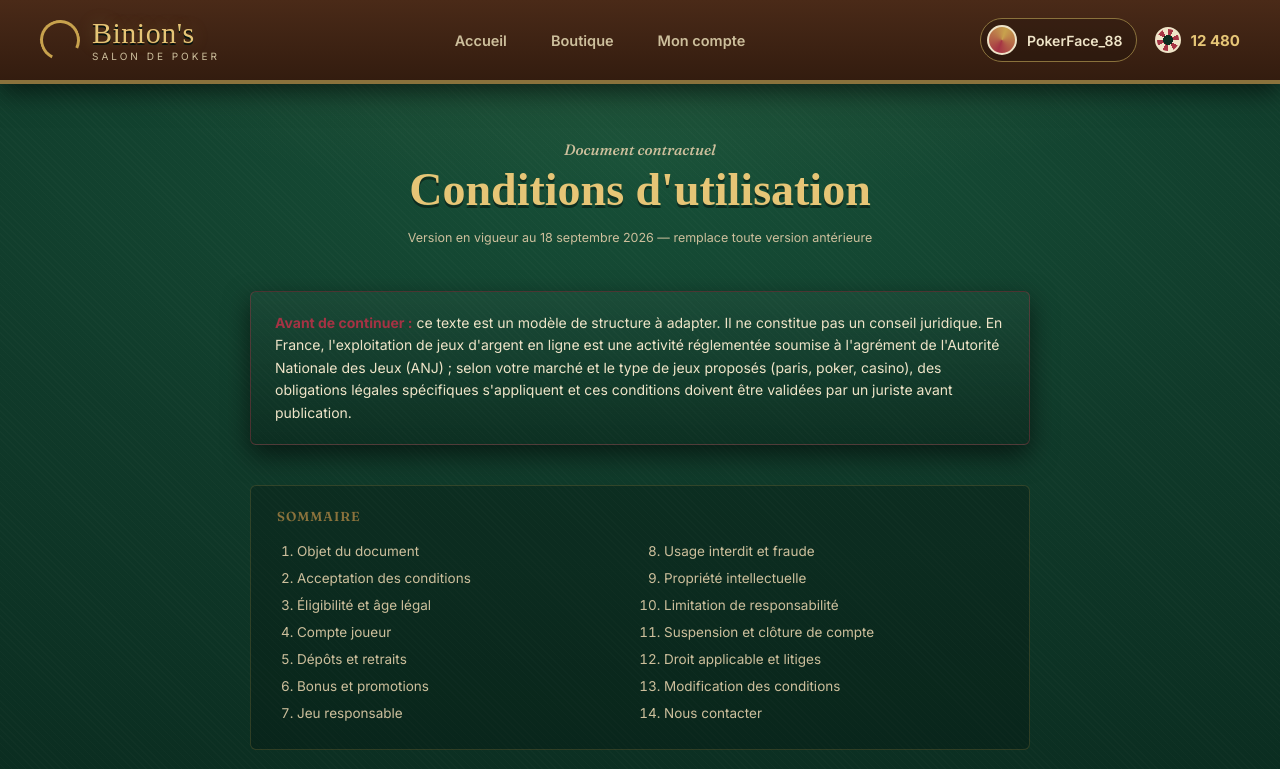
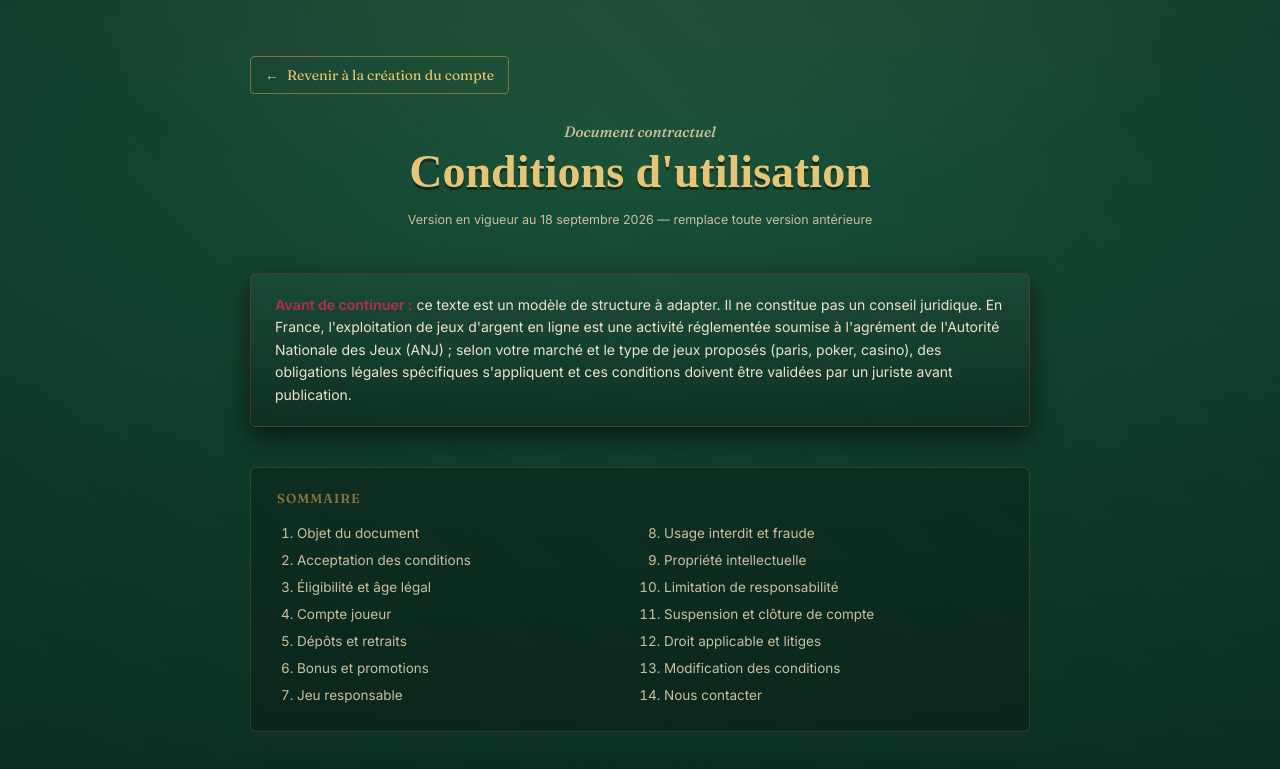
Before and after one commit to A-One0/Binions, a website: page public/conditions.html in a window 1280 px wide. Shown: the top 769 px of the page. Drawn offline with Linux system fonts and the light colour scheme; a web font is replaced by a local one.

Commit message:
update footer and navigation links, add back navigation functionality

```diff
--- a/public/conditions.html
+++ b/public/conditions.html
@@ -12,34 +12,9 @@
 <body>
 <div class="table-bg"></div>
 
-<header>
-    <div class="brand">
-        <div class="brand-mark" aria-hidden="true"></div>
-        <div>
-            <div class="brand-name">Binion's</div>
-            <div class="brand-sub">SALON DE POKER</div>
-        </div>
-    </div>
+<main class="legal-page">
 
-    <nav>
-        <a href="index.html">Accueil</a>
-        <a href="index.html#Boutique">Boutique</a>
-        <a href="index.html#Account">Mon compte</a>
-    </nav>
-
-    <div class="user-cluster">
-        <div class="user-id" role="button" tabindex="0" aria-label="Ouvrir Mon compte">
-            <div class="avatar" aria-hidden="true"></div>
-            <span>PokerFace_88</span>
-        </div>
-        <div class="chip-count">
-            <div class="chip-icon" aria-hidden="true"></div>
-            12 480
-        </div>
-    </div>
-</header>
-
-<main class="legal-page">
+    <a class="legal-back" href="createaccount.html">Revenir à l'inscription</a>
 
     <div class="page-head">
         <p class="eyebrow">Document contractuel</p>
@@ -233,10 +208,6 @@
 
 </main>
 
-<footer>
-    BINION'S · ÉTABLI EN 1951 · LA MAISON DU CHAMPIONNAT
-</footer>
-
-<script src="header.js"></script>
+<script src="conditions.js"></script>
 </body>
 </html>
--- /dev/null
+++ b/public/conditions.js
@@ -0,0 +1,13 @@
+const backLink = document.querySelector(".legal-back");
+const source = new URLSearchParams(window.location.search).get("from");
+const referrerPath = document.referrer ? new URL(document.referrer).pathname : "";
+const origin = source === "home" || referrerPath.endsWith("/index.html") || referrerPath.endsWith("/")
+    ? "index.html"
+    : "createaccount.html";
+
+if (backLink) {
+    backLink.href = origin;
+    backLink.textContent = origin === "index.html"
+        ? "Revenir à l'accueil"
+        : "Revenir à la création du compte";
+}
--- a/public/style.css
+++ b/public/style.css
@@ -336,12 +336,28 @@ color: var(--cream-dim);
 /* ---------- FOOTER ---------- */
 
 footer{
+display: flex;
+align-items: center;
+justify-content: center;
+gap: 18px;
+flex-wrap: wrap;
 text-align: center;
 padding: 28px 40px 36px;
 border-top: 1px solid rgba(200,162,77,.2);
 font-size: 12px;
 color: var(--gold-dim);
 letter-spacing: 1px;
+}
+
+footer a{
+color: var(--gold-bright);
+border-bottom: 1px solid transparent;
+transition: border-color .15s ease, color .15s ease;
+}
+
+footer a:hover{
+color: var(--cream);
+border-color: var(--gold-bright);
 }
 
 /* ---------- RESPONSIVE ---------- */
@@ -847,6 +863,28 @@ main{ padding: 44px 20px 70px; }
     padding: 56px 40px 100px;
 }
 
+.legal-back{
+    display: inline-flex;
+    align-items: center;
+    gap: 8px;
+    margin-bottom: 28px;
+    padding: 9px 14px;
+    border: 1px solid var(--gold-dim);
+    border-radius: 4px;
+    color: var(--gold-bright);
+    font-family: 'Fraunces', serif;
+    font-size: 14px;
+    transition: background .15s ease, border-color .15s ease, transform .15s ease;
+}
+
+.legal-back::before{ content: "←"; }
+
+.legal-back:hover{
+    background: rgba(200,162,77,.1);
+    border-color: var(--gold);
+    transform: translateX(-2px);
+}
+
 .page-head .updated{
     margin-top: 14px;
     font-size: 12.5px;
```
Also changed, not shown: public/createaccount.html (+1 -1 lines), public/index.html (+2 -1 lines).
